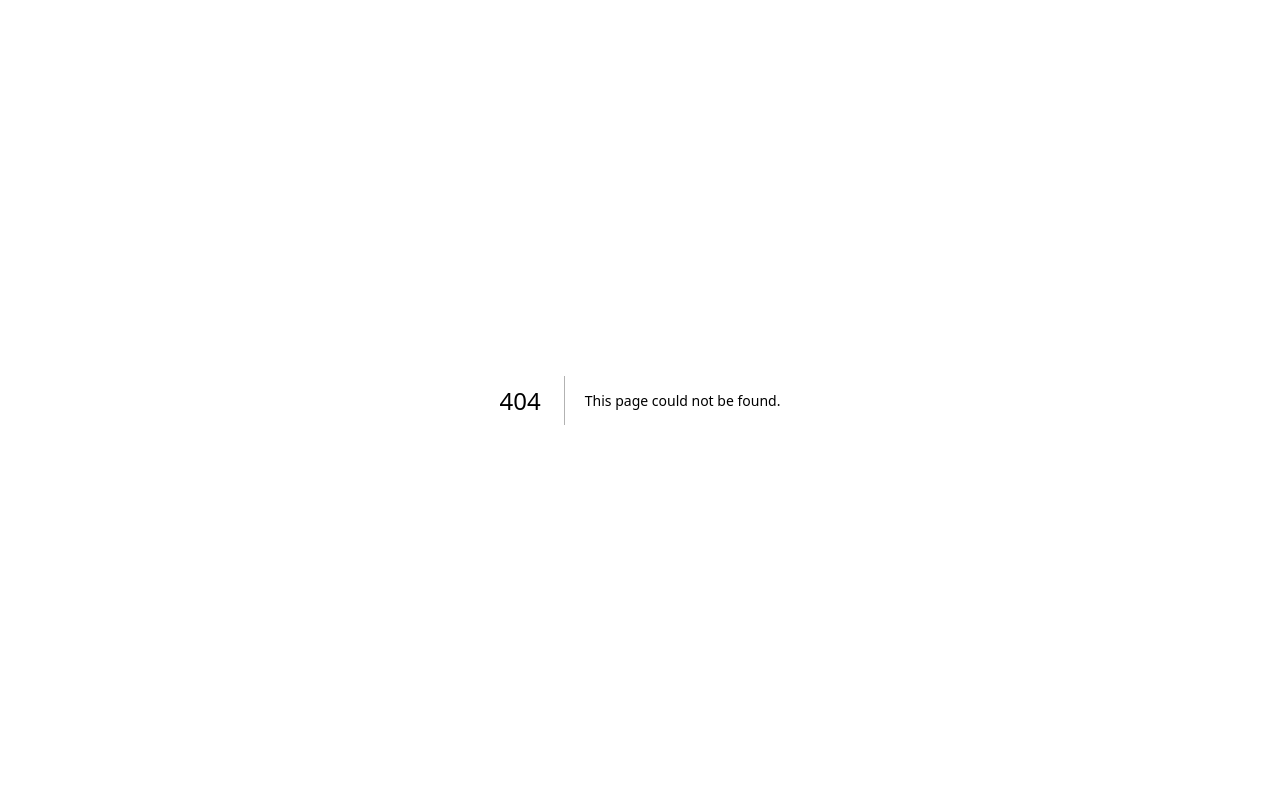
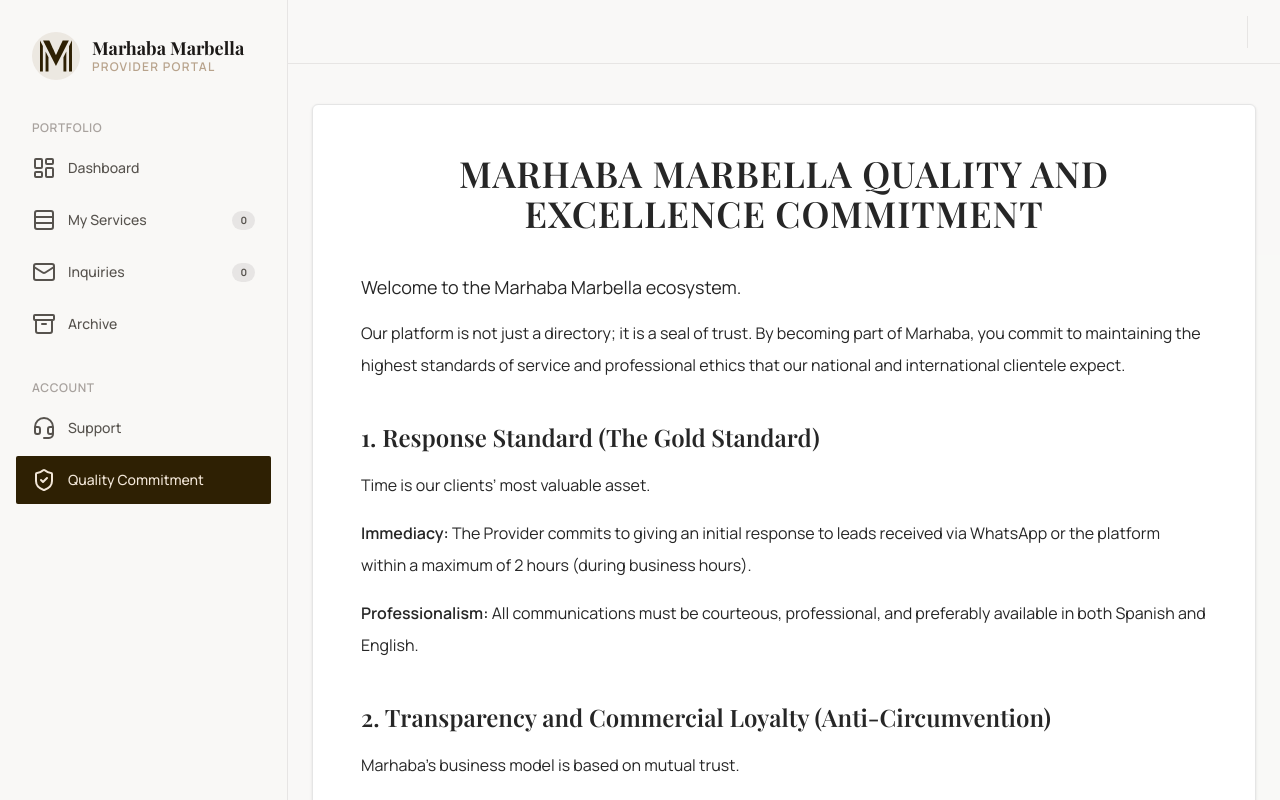
Before and after one commit to jazzy-code/marhaba-app, a Next.js app: page /dashboard/quality-commitment in a window 1280 px wide. Before the commit this address had no page. Built offline with nearby package versions, Linux system fonts and the light colour scheme; no server answers; a web font is replaced by a local one.

Commit message:
feat: new quality-commitment page and fix sidemenu behaviour

```diff
--- /dev/null
+++ b/src/app/dashboard/_components/DashboardShell.tsx
@@ -0,0 +1,31 @@
+"use client"
+
+import { useState } from "react"
+
+import { usePathname } from "next/navigation"
+
+import Header from "./Header"
+import SideMenu from "./SideMenu"
+
+export default function DashboardShell({ children }: { children: React.ReactNode }) {
+  const [isOpen, setIsOpen] = useState(false)
+  const pathname = usePathname()
+
+  const [lastPathname, setLastPathname] = useState(pathname)
+
+  if (pathname !== lastPathname) {
+    setLastPathname(pathname)
+    setIsOpen(false)
+  }
+
+  return (
+    <div className="flex h-screen w-full overflow-hidden">
+      <SideMenu isOpen={isOpen} setIsOpen={setIsOpen} />
+      <main className="flex-1 flex flex-col h-full relative overflow-hidden bg-stone-50/50 dark:bg-background-dark">
+        <Header onOpenMenu={() => setIsOpen(true)} />
+
+        <div className="flex-1 overflow-y-auto">{children}</div>
+      </main>
+    </div>
+  )
+}
--- a/src/app/dashboard/_components/Header.tsx
+++ b/src/app/dashboard/_components/Header.tsx
@@ -5,12 +5,12 @@
 
 import GoogleTranslate from "@/components/GoogleTranslate"
 
-const Header = () => {
+const Header = ({ onOpenMenu }: { onOpenMenu: () => void }) => {
   const { user } = useUser()
 
   return (
-    <header className="h-16 flex-shrink-0 border-b border-stone-200 dark:border-stone-800 bg-background-light dark:bg-stone-900 flex items-center justify-between px-8">
-      <button className="lg:hidden p-2 text-stone-500">
+    <header className="h-16 flex-shrink-0 border-b border-stone-200 dark:border-stone-800 bg-background-light dark:bg-stone-900 flex items-center justify-between pr-6 lg:pl-6 pl-2">
+      <button className="lg:hidden p-2 text-stone-500" onClick={onOpenMenu}>
         <Menu />
       </button>
       <div className="hidden md:flex items-center max-w-md w-full gap-3"></div>
--- a/src/app/dashboard/_components/SideMenu.tsx
+++ b/src/app/dashboard/_components/SideMenu.tsx
@@ -1,6 +1,6 @@
 "use client"
 
-import { Archive, Headset, LayoutDashboard, Mail, Rows3, Settings } from "lucide-react"
+import { Archive, Headset, LayoutDashboard, Mail, Rows3, Settings, ShieldCheck } from "lucide-react"
 import Link from "next/link"
 import { usePathname } from "next/navigation"
 
@@ -8,18 +8,32 @@
 import { useInquiriesStats } from "@/hooks/useInquiresStats"
 import { useServicesStats } from "@/hooks/useServicesStats"
 
-const SideMenu = () => {
+interface SideMenuProps {
+  isOpen: boolean
+  setIsOpen: (isOpen: boolean) => void
+}
+const SideMenu = ({ isOpen, setIsOpen }: SideMenuProps) => {
   const pathname = usePathname()
   const { data: servicesStats } = useServicesStats()
   const { data: inquiriesStats } = useInquiriesStats()
 
   const menuSelectedClasses =
-    "flex items-center gap-3 px-4 py-3 bg-brown-dark text-primary-gold-light dark:text-primary-gold rounded-sm transition-colors group"
+    "flex items-center gap-3 px-4 py-3 bg-brown-dark text-primary-gold-light rounded-sm transition-colors group"
   const menuClasses =
-    "flex items-center gap-3 px-4 py-3 text-stone-600 dark:text-stone-400 hover:bg-stone-100 dark:hover:bg-stone-800 rounded-sm transition-colors group"
+    "flex items-center gap-3 px-4 py-3 text-stone-600 hover:text-primary-gold rounded-sm transition-colors group"
 
   return (
-    <aside className="hidden lg:flex w-72 flex-col bg-background-light dark:bg-stone-900 border-r border-stone-200 dark:border-stone-800 h-full">
+    <>
+      {isOpen && <div className="fixed inset-0 bg-black/50 z-40 lg:hidden" onClick={() => setIsOpen(false)} />}
+
+      <aside
+        className={`
+          fixed inset-y-0 left-0 z-50 w-72 bg-page border-r border-stone-200
+          flex flex-col h-screen
+          transform transition-transform duration-300 ease-in-out
+          lg:relative lg:translate-x-0
+          ${isOpen ? "translate-x-0" : "-translate-x-full"}
+        `}>
         <div className="p-8 pb-4">
           <div className="flex items-center gap-3">
             <div className="size-12 bg-primary-gold/20 rounded-full p-2 flex items-center justify-center text-primary-gold font-serif font-bold text-xl">
@@ -35,13 +49,13 @@
           <p className="px-4 text-xs font-semibold text-stone-400 uppercase tracking-wider mb-2">Portfolio</p>
           {/* Menu items */}
           <Link className={pathname === "/dashboard" ? menuSelectedClasses : menuClasses} href="/dashboard">
-          <LayoutDashboard className="group-hover:text-primary-gold transition-colors" />
+            <LayoutDashboard className="transition-colors" />
             <span className="font-medium text-sm">Dashboard</span>
           </Link>
           <Link
             className={pathname.includes("/dashboard/services") ? menuSelectedClasses : menuClasses}
             href="/dashboard/services">
-          <Rows3 className="group-hover:text-primary-gold transition-colors" />
+            <Rows3 className="transition-colors" />
             <span className="font-medium text-sm">My Services</span>
             <span className="ml-auto bg-stone-200 text-stone-600 text-[10px] font-bold px-2 py-0.5 rounded-full">
               {servicesStats?.total || 0}
@@ -50,7 +64,7 @@
           <Link
             className={pathname === "/dashboard/inquiries" ? menuSelectedClasses : menuClasses}
             href="/dashboard/inquiries">
-          <Mail className="group-hover:text-primary-gold transition-colors" />
+            <Mail className="transition-colors" />
             <span className="font-medium text-sm">Inquiries</span>
             <span className="ml-auto bg-stone-200 text-stone-600 text-[10px] font-bold px-2 py-0.5 rounded-full">
               {inquiriesStats?.totalNew || 0}
@@ -59,25 +73,32 @@
           <Link
             className={pathname === "/dashboard/archive" ? menuSelectedClasses : menuClasses}
             href="/dashboard/archive">
-          <Archive className="group-hover:text-primary-gold transition-colors" />
+            <Archive className="transition-colors" />
             <span className="font-medium text-sm">Archive</span>
           </Link>
           <p className="px-4 text-xs font-semibold text-stone-400 uppercase tracking-wider mb-2 mt-8">Account</p>
-        <a
+          {/* <a
             className="flex items-center gap-3 px-4 py-3 text-stone-600 dark:text-stone-400 hover:bg-stone-100 dark:hover:bg-stone-800 rounded-sm transition-colors group"
             href="#">
-          <Settings className="group-hover:text-primary-gold transition-colors" />
+            <Settings className="transition-colors" />
             <span className="font-medium text-sm">Settings</span>
-        </a>
+          </a> */}
           <a
-          className="flex items-center gap-3 px-4 py-3 text-stone-600 dark:text-stone-400 hover:bg-stone-100 dark:hover:bg-stone-800 rounded-sm transition-colors group"
+            className="flex items-center gap-3 px-4 py-3 text-stone-600 hover:text-primary-gold rounded-sm transition-colors group"
             href="https://wa.me/34691250100?text=Necesito%20ayuda%20con%20mi%20portal%20de%20proveedor"
             target="_blank">
-          <Headset className="group-hover:text-primary-gold transition-colors" />
+            <Headset className="transition-colors" />
             <span className="font-medium text-sm">Support</span>
           </a>
+          <Link
+            className={pathname === "/dashboard/quality-commitment" ? menuSelectedClasses : menuClasses}
+            href="/dashboard/quality-commitment">
+            <ShieldCheck className="transition-colors" />
+            <span className="font-medium text-sm">Quality Commitment</span>
+          </Link>
         </nav>
       </aside>
+    </>
   )
 }
 
--- a/src/app/dashboard/layout.tsx
+++ b/src/app/dashboard/layout.tsx
@@ -39,9 +39,9 @@
 } from "@/api/serviceSecurityGuard/serviceSecurityGuard.server"
 import { getTrainingCoachDisciplines } from "@/api/serviceTrainingCoach/serviceTrainingCoach.server"
 import { getYachtTripulationRoles, getYachtAmenities } from "@/api/serviceYacht/serviceYacht.server"
-import Header from "@/app/dashboard/_components/Header"
-import SideMenu from "@/app/dashboard/_components/SideMenu"
 import { ServicesProvider } from "@/context/ServicesContext"
+
+import DashboardShell from "./_components/DashboardShell"
 
 export default async function LayoutDashboard({ children }: { children: React.ReactNode }) {
   const user = await currentUser()
@@ -204,13 +204,7 @@
 
   return (
     <ServicesProvider value={allData}>
-      <div className="flex h-screen w-full">
-        <SideMenu />
-        <main className="flex-1 flex flex-col h-full overflow-hidden bg-stone-50/50 dark:bg-background-dark relative">
-          <Header />
-          {children}
-        </main>
-      </div>
+      <DashboardShell>{children}</DashboardShell>
     </ServicesProvider>
   )
 }
--- /dev/null
+++ b/src/app/dashboard/quality-commitment/page.tsx
@@ -0,0 +1,142 @@
+export default function QualityComitmentPage() {
+  return (
+    <div className="mx-auto max-w-5xl px-6 py-10 text-neutral-800">
+      <div className="rounded-md border border-neutral-200 bg-white p-8 shadow-sm md:p-12">
+        <h1 className="mb-10 font-serif text-center text-3xl font-semibold uppercase tracking-wide md:text-4xl">
+          MARHABA MARBELLA QUALITY AND EXCELLENCE COMMITMENT
+        </h1>
+
+        <div className="space-y-10 leading-8">
+          <div>
+            <p className="text-lg">Welcome to the Marhaba Marbella ecosystem.</p>
+
+            <p className="mt-4">
+              Our platform is not just a directory; it is a seal of trust. By becoming part of Marhaba, you commit to
+              maintaining the highest standards of service and professional ethics that our national and international
+              clientele expect.
+            </p>
+          </div>
+
+          <div>
+            <h2 className="mb-4 text-2xl font-semibold font-serif">1. Response Standard (The Gold Standard)</h2>
+
+            <p className="mb-4">Time is our clients’ most valuable asset.</p>
+
+            <div className="space-y-4">
+              <div>
+                <span className="font-semibold">Immediacy:</span> The Provider commits to giving an initial response to
+                leads received via WhatsApp or the platform within a maximum of 2 hours (during business hours).
+              </div>
+
+              <div>
+                <span className="font-semibold">Professionalism:</span> All communications must be courteous,
+                professional, and preferably available in both Spanish and English.
+              </div>
+            </div>
+          </div>
+
+          <div>
+            <h2 className="mb-4 text-2xl font-semibold font-serif">
+              2. Transparency and Commercial Loyalty (Anti-Circumvention)
+            </h2>
+
+            <p className="mb-4">Marhaba’s business model is based on mutual trust.</p>
+
+            <div className="space-y-4">
+              <div>
+                <span className="font-semibold">Lead Integrity:</span> The Provider agrees not to attempt to bypass the
+                platform’s commission (“circumvent the lead”) by contacting the client through external channels in
+                order to avoid the operation being registered.
+              </div>
+
+              <div>
+                <span className="font-semibold">Price Parity:</span> The Provider guarantees that the prices offered
+                through Marhaba are equal to or better than those offered directly. Charging additional fees to the
+                client for coming from the platform is not permitted.
+              </div>
+            </div>
+          </div>
+
+          <div>
+            <h2 className="mb-4 text-2xl font-semibold font-serif">3. Excellence in Service Delivery</h2>
+
+            <p className="mb-4">
+              Marhaba’s “Vetting” process is continuous. To remain on the platform, the Provider must:
+            </p>
+
+            <div className="space-y-4">
+              <div>
+                <span className="font-semibold">Compliance:</span> Deliver the contracted service strictly according to
+                what was agreed upon with the user.
+              </div>
+
+              <div>
+                <span className="font-semibold">Image:</span> Maintain an aesthetic and treatment aligned with the
+                ultra-luxury sector (punctuality, discretion, and personalization).
+              </div>
+
+              <div>
+                <span className="font-semibold">After-Sales Support:</span> Address any claim or incident with the
+                highest priority.
+              </div>
+            </div>
+          </div>
+
+          <div>
+            <h2 className="mb-4 text-2xl font-semibold font-serif">4. Content Updates</h2>
+
+            <p className="mb-4">An outdated profile damages the platform’s image.</p>
+
+            <div className="space-y-4">
+              <div>
+                <span className="font-semibold">Photos and Information:</span> The Provider is responsible for ensuring
+                that the images uploaded to the portal are high resolution and accurately reflect the reality of the
+                asset or service.
+              </div>
+
+              <div>
+                <span className="font-semibold">Availability:</span> Immediately inform if a service or asset (e.g. a
+                villa or yacht) becomes unavailable in order to avoid false expectations.
+              </div>
+            </div>
+          </div>
+
+          <div>
+            <h2 className="mb-4 text-2xl font-semibold font-serif">5. Extreme Confidentiality</h2>
+
+            <p className="mb-4">Many of our users value anonymity above all else.</p>
+
+            <div>
+              <span className="font-semibold">Discretion:</span> It is strictly prohibited to take photographs, videos,
+              or make social media posts featuring end clients without their express consent, as well as to disclose
+              details of their stays or services to third parties.
+            </div>
+          </div>
+
+          <div>
+            <h2 className="mb-4 text-2xl font-semibold font-serif">6. Consequences of Non-Compliance</h2>
+
+            <p className="mb-4">
+              Marhaba Marbella reserves the right to suspend or permanently expel from the platform any providers who:
+            </p>
+
+            <ul className="list-disc space-y-3 pl-6">
+              <li>Receive repeated complaints from users regarding lack of quality or attention.</li>
+
+              <li>Fail to comply with the agreed affiliate commission payments.</li>
+
+              <li>Breach client confidentiality.</li>
+            </ul>
+          </div>
+
+          <div className="border-t border-neutral-200 pt-8">
+            <p className="text-lg leading-8">
+              By being part of Marhaba Marbella, you are not only selling a service, you are offering an experience of
+              excellence. Thank you for helping us maintain the highest standard on the Costa del Sol.
+            </p>
+          </div>
+        </div>
+      </div>
+    </div>
+  )
+}
```
Lines whose indentation alone changed are shown as unchanged.
